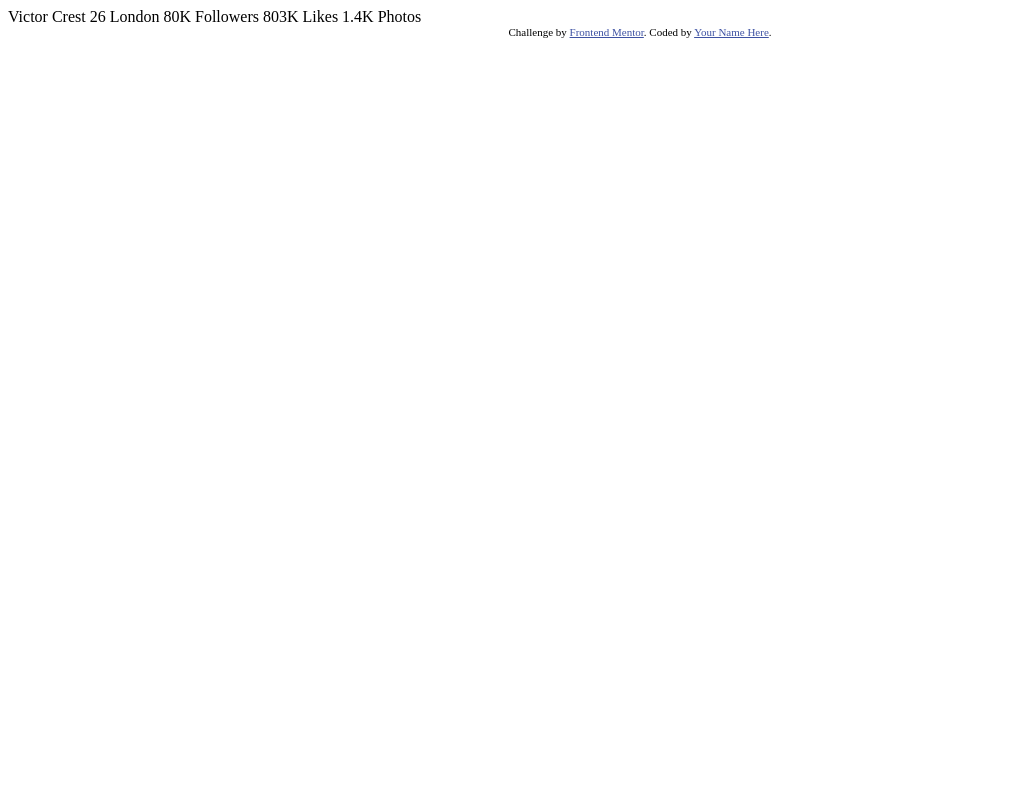
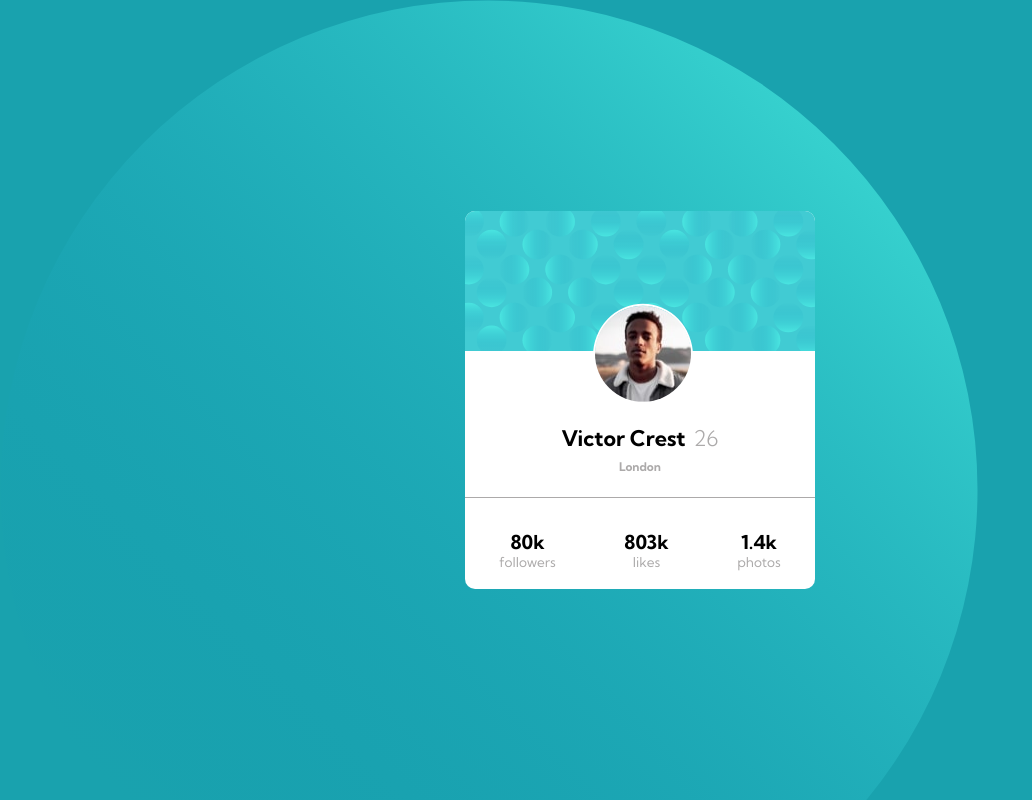
Before and after one commit to zcolley/card, a plain HTML site: page index.html in a window 1280 px wide. Shown: the whole page, without its empty margins (0-1032 px from the left). Drawn offline with Linux system fonts and the light colour scheme.

Commit message:
add css and html layout

```diff
--- a/index.html
+++ b/index.html
@@ -1,35 +1,43 @@
 <!DOCTYPE html>
 <html lang="en">
   <head>
-  <meta charset="UTF-8">
-  <meta name="viewport" content="width=device-width, initial-scale=1.0"> <!-- displays site properly based on user's device -->
+    <meta charset="UTF-8" />
+    <meta name="viewport" content="width=device-width, initial-scale=1.0" />
+    <!-- displays site properly based on user's device -->
 
-  <link rel="icon" type="image/png" sizes="32x32" href="./images/favicon-32x32.png">
+    <link
+      rel="icon"
+      type="image/png"
+      sizes="32x32"
+      href="./images/favicon-32x32.png"
+    />
 
     <title>Frontend Mentor | Profile card component</title>
 
     <!-- Feel free to remove these styles or customise in your own stylesheet 👍 -->
-  <style>
-    .attribution { font-size: 11px; text-align: center; }
-    .attribution a { color: hsl(228, 45%, 44%); }
-  </style>
+    <link rel="stylesheet" href="style.css" />
   </head>
   <body>
-  Victor Crest
-  26
-  London
-
-  80K
-  Followers
-
-  803K
-  Likes
-
-  1.4K
-  Photos
-  <div class="attribution">
-    Challenge by <a href="https://www.frontendmentor.io?ref=challenge" target="_blank">Frontend Mentor</a>.
-    Coded by <a href="#">Your Name Here</a>.
+    <main class="container">
+      <article class="card">
+        <div class="header">
+          <img src="./images/bg-pattern-card.svg" alt="" />
         </div>
+        <div class="text-info">
+          <div class="img-container">
+            <img src="./images/image-victor.jpg" alt="" />
+          </div>
+          <div class="person-info">
+            <h1>Victor Crest <span>26</span></h1>
+            <h5>London</h5>
+          </div>
+        </div>
+        <ul class="stats">
+          <li>80k <span>followers</span></li>
+          <li>803k <span>likes</span></li>
+          <li>1.4k <span>photos</span></li>
+        </ul>
+      </article>
+    </main>
   </body>
 </html>
--- a/style.css
+++ b/style.css
@@ -0,0 +1,105 @@
+@import url("https://fonts.googleapis.com/css2?family=Kumbh+Sans:wght@100;200;300;400;500;600;700&display=swap");
+
+* {
+  margin: 0;
+  padding: 0;
+  box-sizing: border-box;
+}
+
+:root {
+  --font: "Kumbh Sans", sans-serif;
+  --cyan: hsl(185, 75%, 39%);
+  --dark: hsl(229, 23%, 23%);
+  --dark-graish-blue: hsl(227, 10%, 46%);
+  --dark-gray: hsl(0, 1%, 67%);
+}
+
+body {
+  font-family: var(--font);
+}
+
+ul {
+  list-style: none;
+}
+
+.container {
+  min-height: 100vh;
+  display: grid;
+  place-items: center;
+  background-color: var(--cyan);
+  background-image: url(./images/bg-pattern-top.svg);
+  background-repeat: no-repeat;
+}
+
+.card {
+  background-color: #fff;
+  display: flex;
+  /*grid-template-rows: 25% 40% 35%;*/
+  /*grid-template-columns: 1fr;*/
+  /*place-items: center;*/
+  flex-direction: column;
+  /*align-items: center;*/
+  justify-content: center;
+  position: relative;
+  border-radius: 10px;
+}
+
+.header img {
+  height: 100%;
+  width: 100%;
+  border-radius: 10px 10px 0 0;
+}
+.text-info {
+  position: relative;
+  margin-bottom: 2rem;
+}
+.img-container {
+  position: absolute;
+  transform: translate(8rem, -3.2rem);
+  border: 2px solid #fff;
+  border-radius: 50%;
+}
+
+.img-container img {
+  height: 6rem;
+  width: 6rem;
+  border-radius: 50%;
+}
+.person-info {
+  margin-top: 3rem;
+  text-align: center;
+  font-size: 0.9rem;
+  border-bottom: 1px solid var(--dark-gray);
+  width: 100%;
+  padding: 1.4rem 0;
+}
+.person-info h1 {
+  margin-bottom: 0.5rem;
+}
+.person-info span {
+  display: inline-block;
+  margin-left: 0.2rem;
+  color: var(--dark-gray);
+  font-weight: 300;
+}
+.person-info h5 {
+  color: var(--dark-gray);
+}
+ul {
+  display: flex;
+  align-items: center;
+  justify-content: space-around;
+  padding-bottom: 1.2rem;
+}
+ul li {
+  display: flex;
+  flex-direction: column;
+  align-items: center;
+  font-weight: bold;
+  font-size: 1.2rem;
+}
+ul li span {
+  font-size: 0.85rem;
+  font-weight: normal;
+  color: var(--dark-gray);
+}
```
Lines whose indentation alone changed are shown as unchanged.
